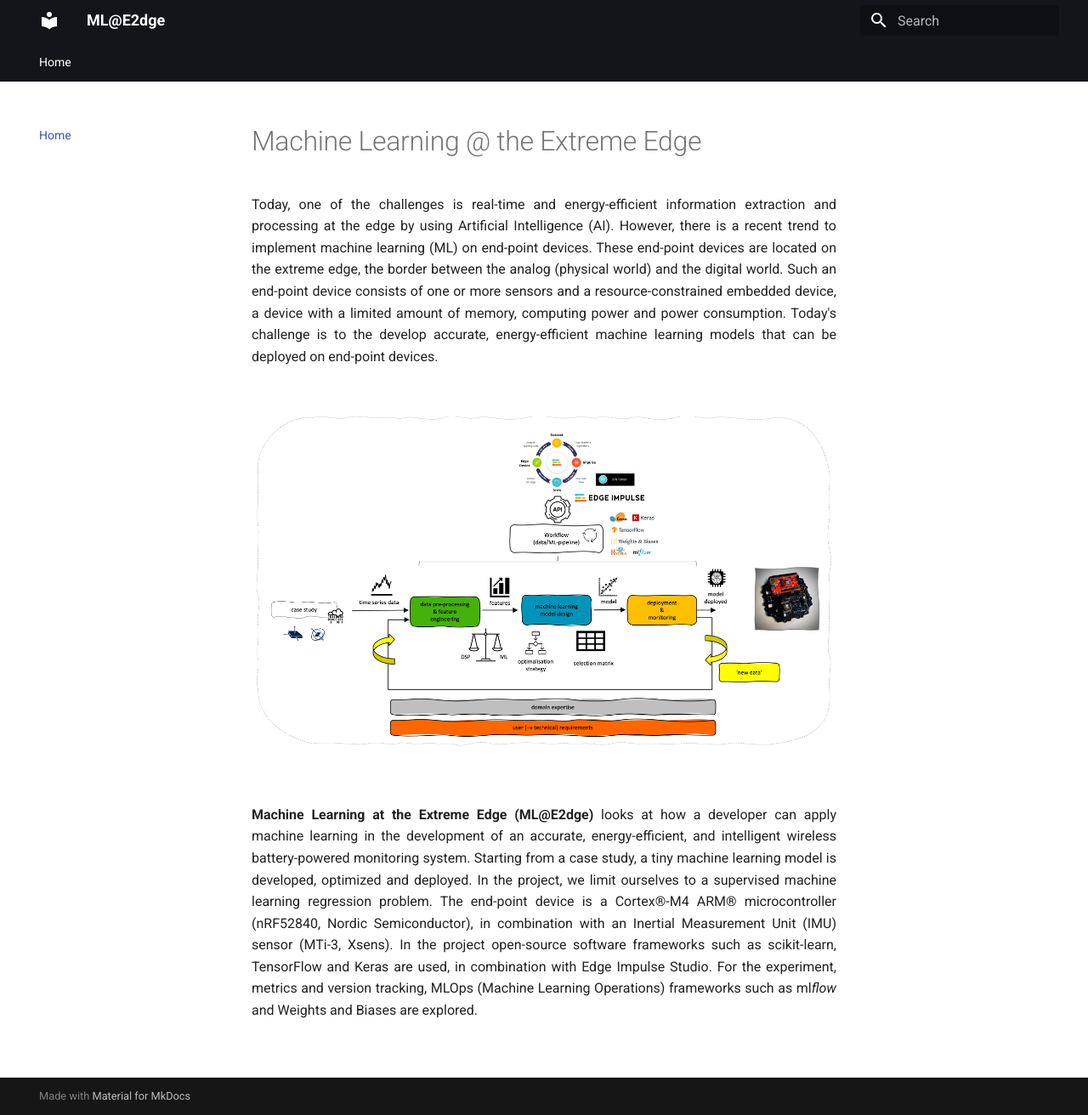
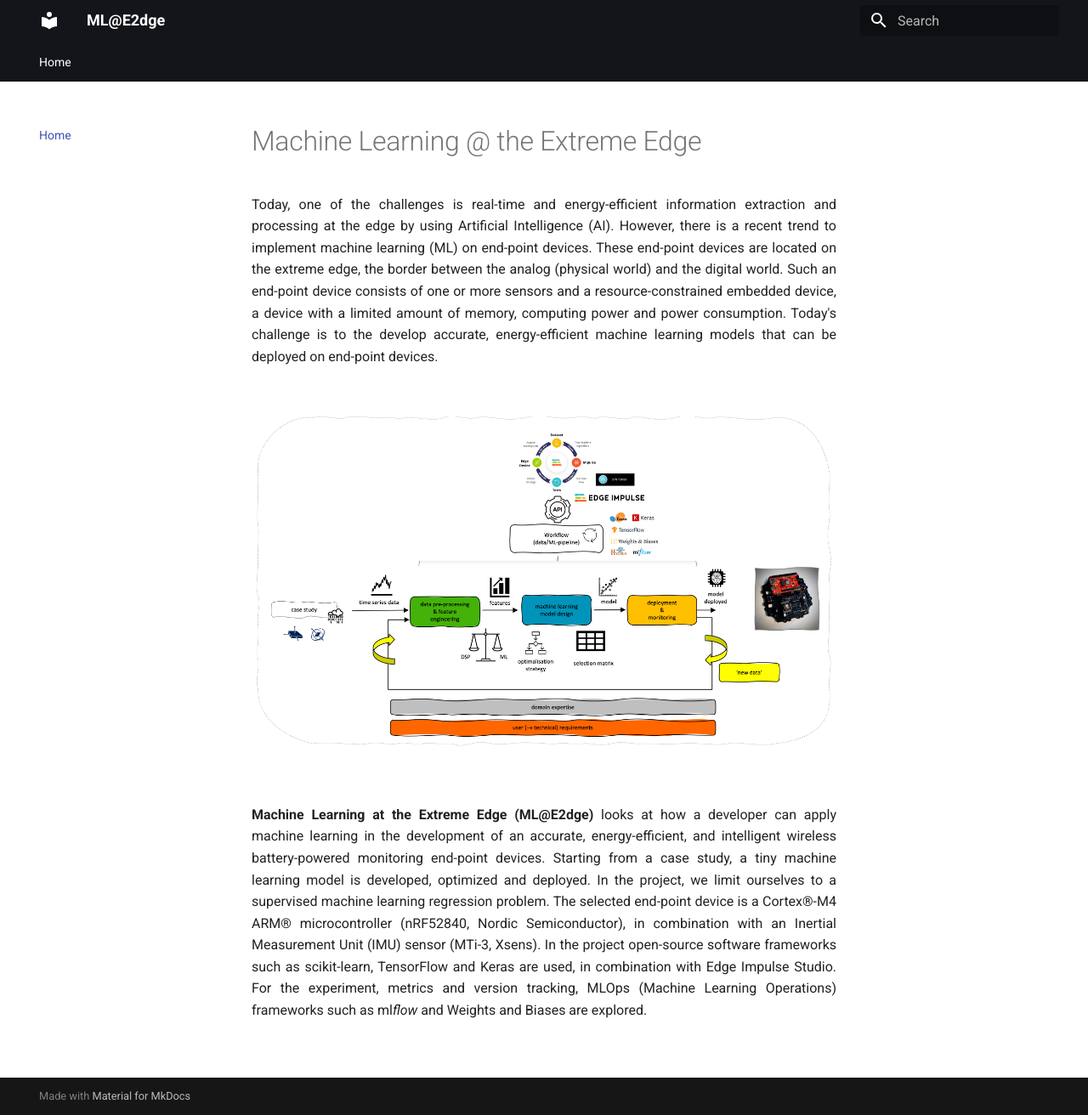
Before and after one commit to MLatE2dge/MLatE2dge.github.io, an MkDocs documentation site: the page built from docs/index.md, in a window 1280 px wide and 1312 px high. Shown: the whole window at 85% size. Built offline with MkDocs 1.6.1 and Material for MkDocs 9.7.7, drawn with Linux system fonts in a browser that asks for light colours.

Commit message:
Update index.md

```diff
--- a/docs/index.md
+++ b/docs/index.md
@@ -8,6 +8,6 @@
 
 <br>
 
-<div style="text-align: justify"> <b>Machine Learning at the Extreme Edge (ML@E2dge)</b> looks at how a developer can apply machine learning in the development of an accurate, energy-efficient, and intelligent wireless battery-powered monitoring system. Starting from a case study, a tiny machine learning model is developed, optimized and deployed. In the project, we limit ourselves to a supervised machine learning regression problem. The end-point device is a Cortex®-M4 ARM® microcontroller (nRF52840, Nordic Semiconductor), in combination with an Inertial Measurement Unit (IMU) sensor (MTi-3, Xsens). In the project open-source software frameworks such as scikit-learn, TensorFlow and Keras are used, in combination with Edge Impulse Studio. For the experiment, metrics and version tracking, MLOps (Machine Learning Operations) frameworks such as ml<i>flow</i> and Weights and Biases are explored.</div>
+<div style="text-align: justify"> <b>Machine Learning at the Extreme Edge (ML@E2dge)</b> looks at how a developer can apply machine learning in the development of an accurate, energy-efficient, and intelligent wireless battery-powered monitoring end-point devices. Starting from a case study, a tiny machine learning model is developed, optimized and deployed. In the project, we limit ourselves to a supervised machine learning regression problem. The selected end-point device is a Cortex®-M4 ARM® microcontroller (nRF52840, Nordic Semiconductor), in combination with an Inertial Measurement Unit (IMU) sensor (MTi-3, Xsens). In the project open-source software frameworks such as scikit-learn, TensorFlow and Keras are used, in combination with Edge Impulse Studio. For the experiment, metrics and version tracking, MLOps (Machine Learning Operations) frameworks such as ml<i>flow</i> and Weights and Biases are explored.</div>
 
 <br>
```
